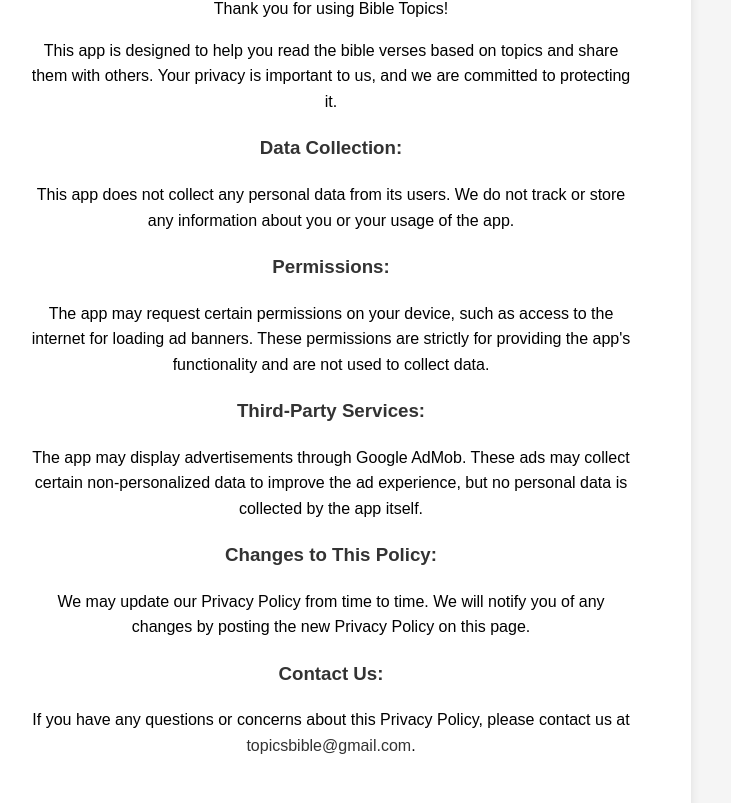
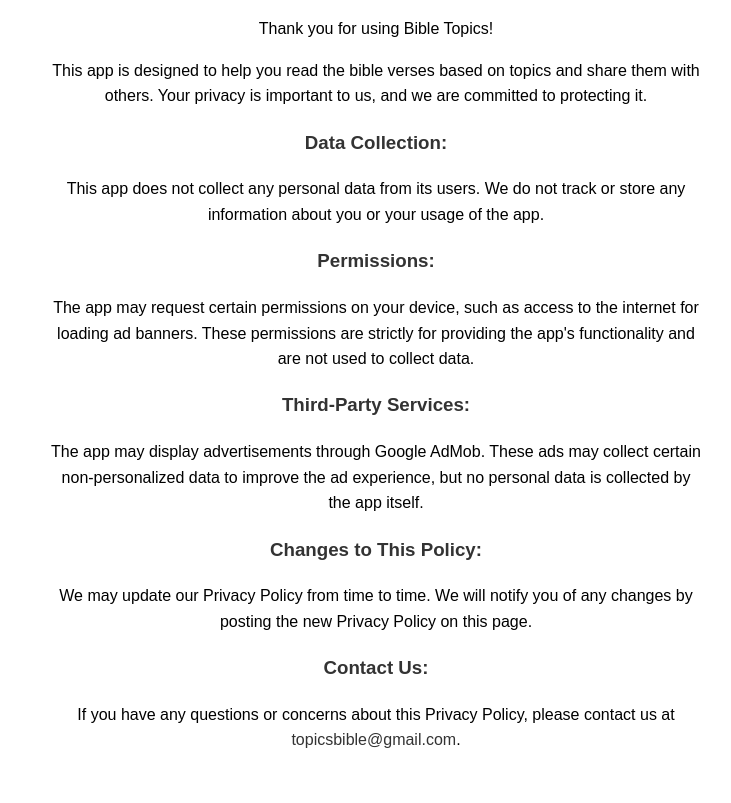
Before and after one commit to tsagarenises/privacy-policy, a plain HTML site: page index.html in a window 1280 px wide. Shown: the part 170-973 px from the top of the page, without its empty margins (57-788 px from the left). Drawn offline with Linux system fonts and the light colour scheme.

Commit message:
Update index.html

```diff
--- a/index.html
+++ b/index.html
@@ -15,8 +15,8 @@
         }
         .container {
             background-color: #fff;
-            padding: 60px;
-            max-width: 600px;
+            padding: 80px;
+            max-width: 650px;
             box-shadow: 0 0 10px rgba(0, 0, 0, 0.1);
             border-radius: 10px;
             text-align: center;
```
